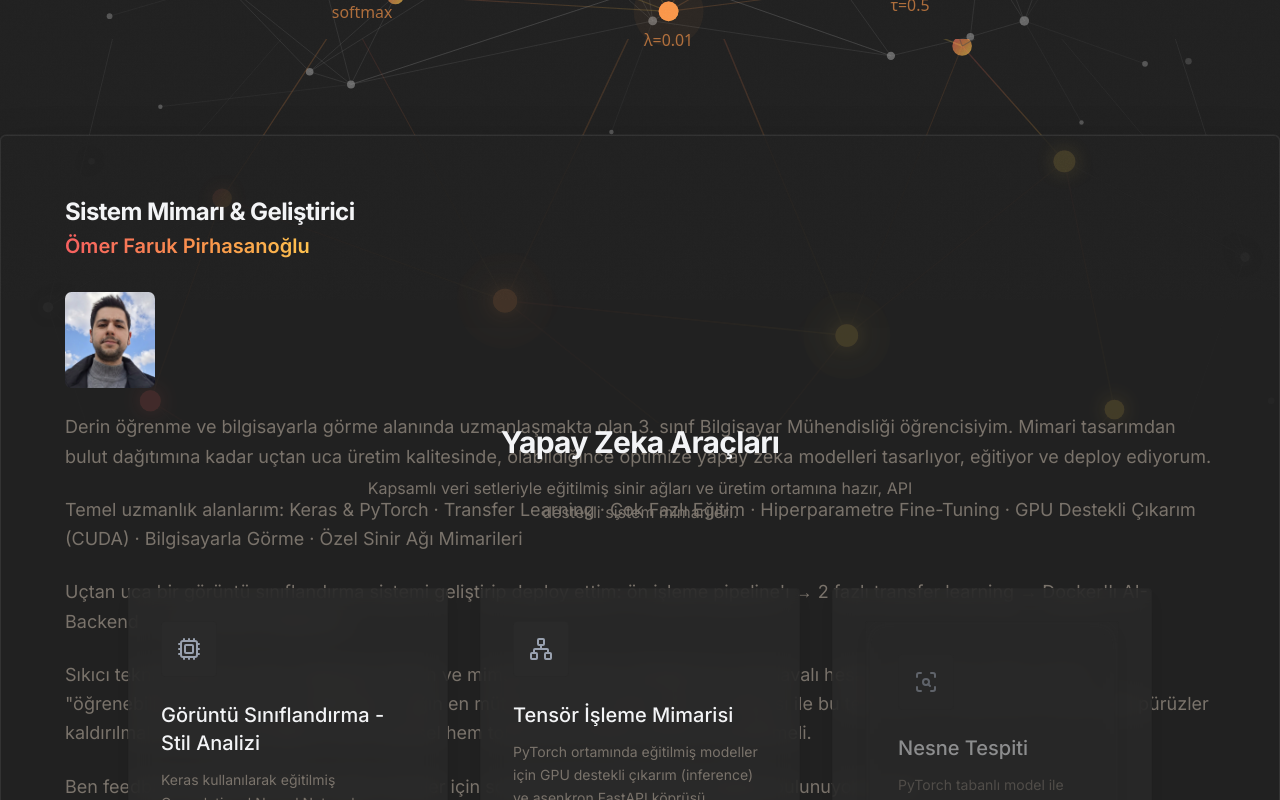
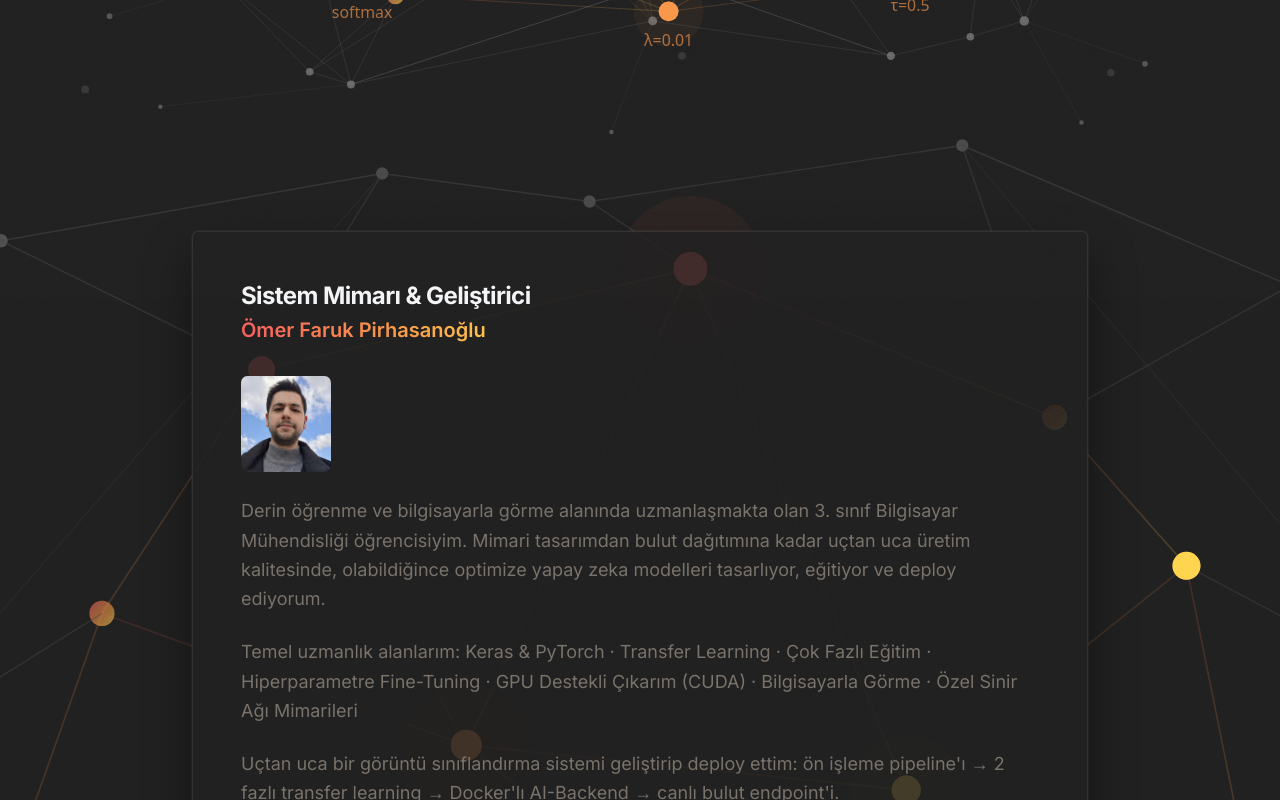
Before and after one commit to omerfarukpirhasanoglu/pirhasanoglu.com, a Next.js app: page / in a window 1280 px wide. Shown: the part 500-1300 px from the top of the page. Built offline with nearby package versions, Linux system fonts and the light colour scheme.

Commit message:
section fix

```diff
--- a/src/app/page.tsx
+++ b/src/app/page.tsx
@@ -409,13 +409,13 @@ export default function LandingPage() {
         </div>
 
         {/* Cam kart */}
-        <div className="fixed top-0 left-0 right-0 z-50 flex justify-center pt-3 px-4 pointer-events-none" style={{
+        <div className="max-w-4xl mx-auto relative" style={{
           zIndex: 1,
           borderRadius: "6px",
           background: "rgba(33,33,33,0.85)",
           boxShadow: "0 0 0 0.5px rgba(255,255,255,0.08), 0 24px 48px rgba(0,0,0,0.4)",
-          backdropFilter: "blur(10px)",
-          WebkitBackdropFilter: "blur(10px)",
+          backdropFilter: "blur(100px)",
+          WebkitBackdropFilter: "blur(100px)",
           border: "0.5px solid rgba(255,255,255,0.08)",
         }}>
           <div className="p-8 md:p-12">
```
